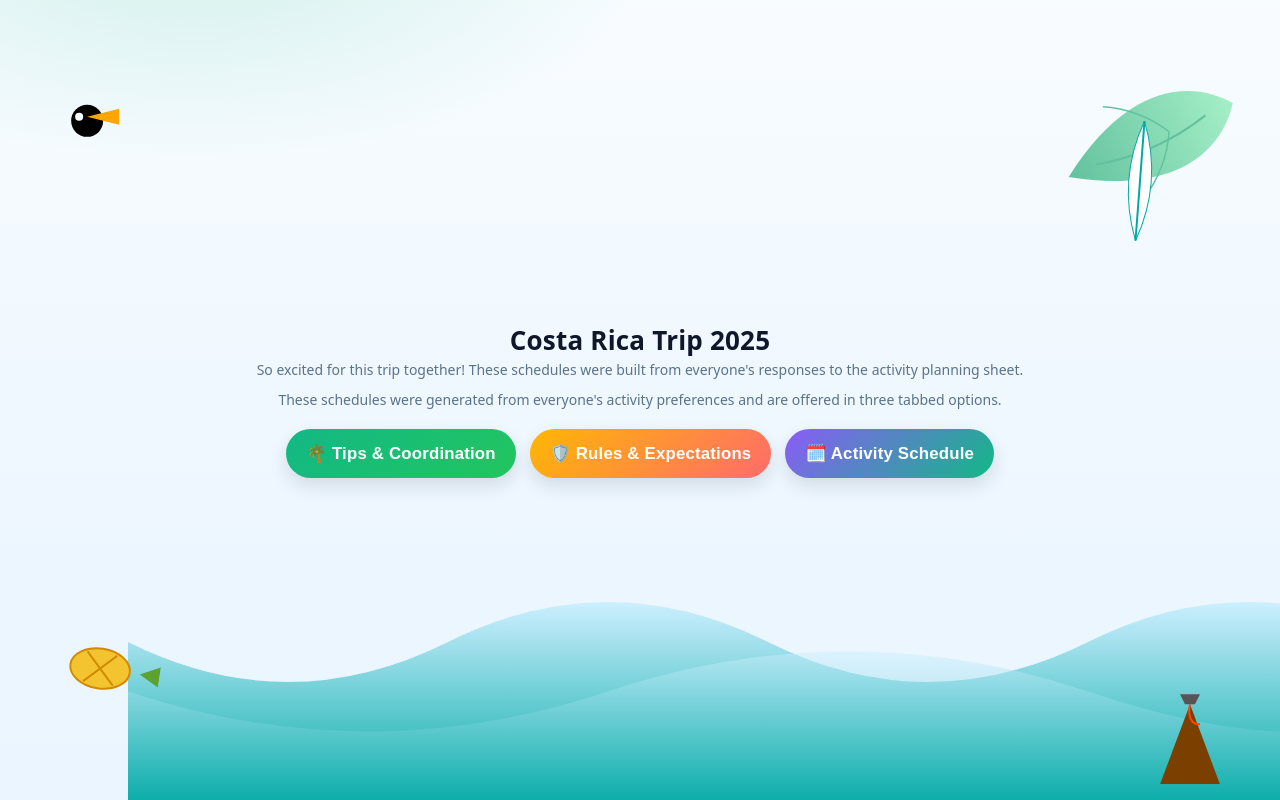
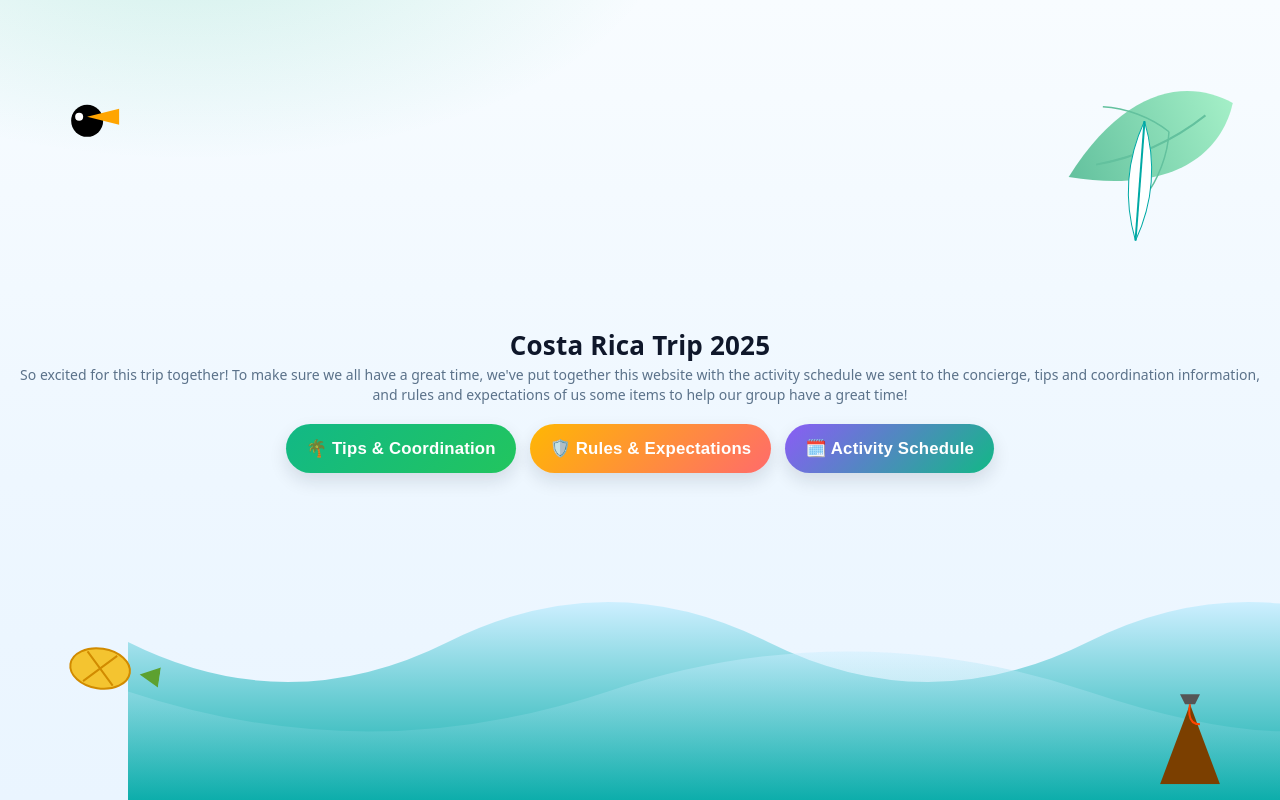
Before and after one commit to vibrantantelope/costa-rica, a React (Vite) app: page / in a window 1280 px wide. Built offline with nearby package versions, Linux system fonts and the light colour scheme.

Commit message:
Update LandingPage.jsx

```diff
--- a/src/components/LandingPage.jsx
+++ b/src/components/LandingPage.jsx
@@ -7,10 +7,7 @@ export default function LandingPage({ onEnter, onShowTips, onShowRules }) {
       <div className="landing">
         <h1 className="site-title">Costa Rica Trip 2025</h1>
         <p className="site-subtitle">
-          So excited for this trip together! These schedules were built from everyone's responses to the activity planning sheet.
-        </p>
-        <p className="site-explainer">
-          These schedules were generated from everyone's activity preferences and are offered in three tabbed options.
+          So excited for this trip together! To make sure we all have a great time, we've put together this website with the activity schedule we sent to the concierge, tips and coordination information, and rules and expectations of us some items to help our group have a great time!
         </p>
 
         {/* New horizontal button row */}
```
